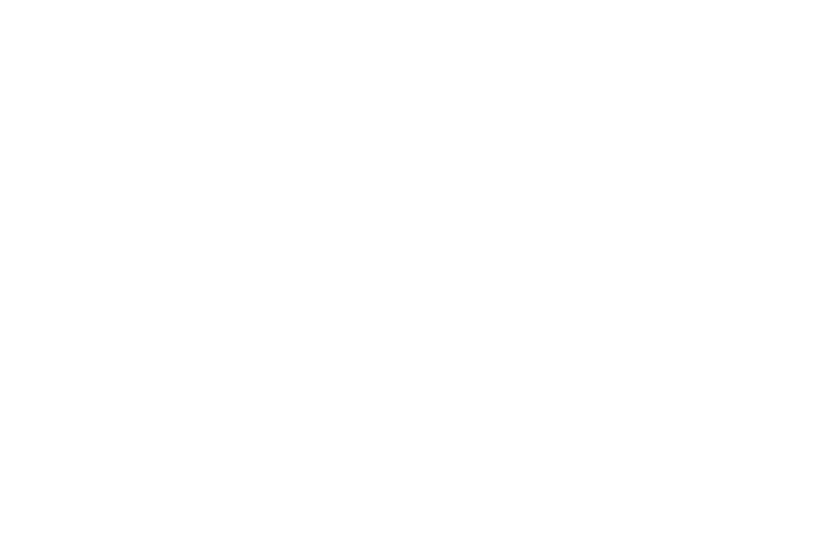
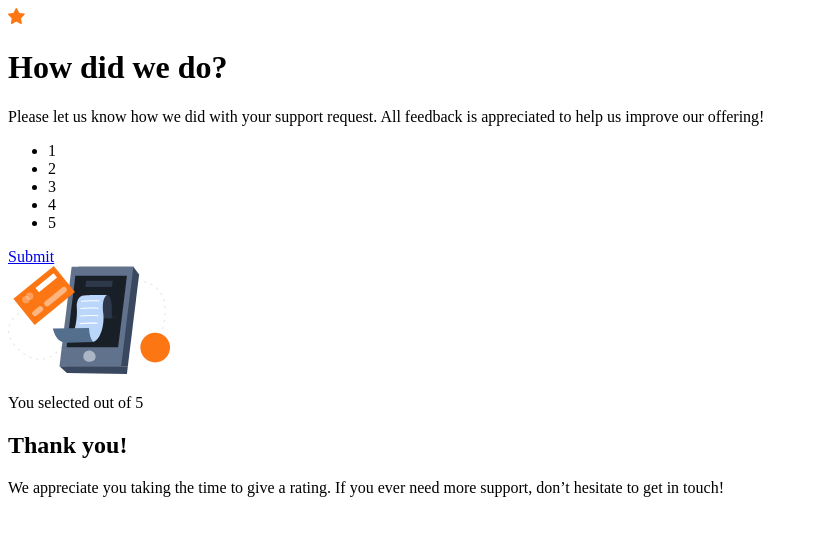
Before and after one commit to DarkPsycho0/interactive-rating-component, a plain HTML site: page index.html in a window 1280 px wide. Shown: the whole page, without its empty margins (0-818 px from the left). Drawn offline with Linux system fonts and the light colour scheme.

Commit message:
html pronto

```diff
--- a/index.html
+++ b/index.html
@@ -11,7 +11,27 @@
     <title>Frontend Mentor | Interactive rating component</title>
 </head>
 <body>
-
+    <main class="container">
+        <img src="./src/images/icon-star.svg" alt="star">
+        <h1>How did we do?</h1>
+        <p>Please let us know how we did with your support request. All feedback is appreciated
+            to help us improve our offering!</p>
+        <ul>
+            <li class="btn">1</li>
+            <li class="btn">2</li>
+            <li class="btn">3</li>
+            <li class="btn">4</li>
+            <li class="btn">5</li>
+        </ul>
+        <a href="#">Submit</a>
+    </main>
+    <div class="thank-you">
+        <img src="./src/images/illustration-thank-you.svg" alt="thank you">
+        <p>You selected <span></span> out of 5</p>
+        <h2>Thank you!</h1>
+        <p>We appreciate you taking the time to give a rating. If you ever need more support,
+            don’t hesitate to get in touch!</p>
+    </div>
     <script src="./src/js/index.js"></script>
 </body>
 </html>
```
